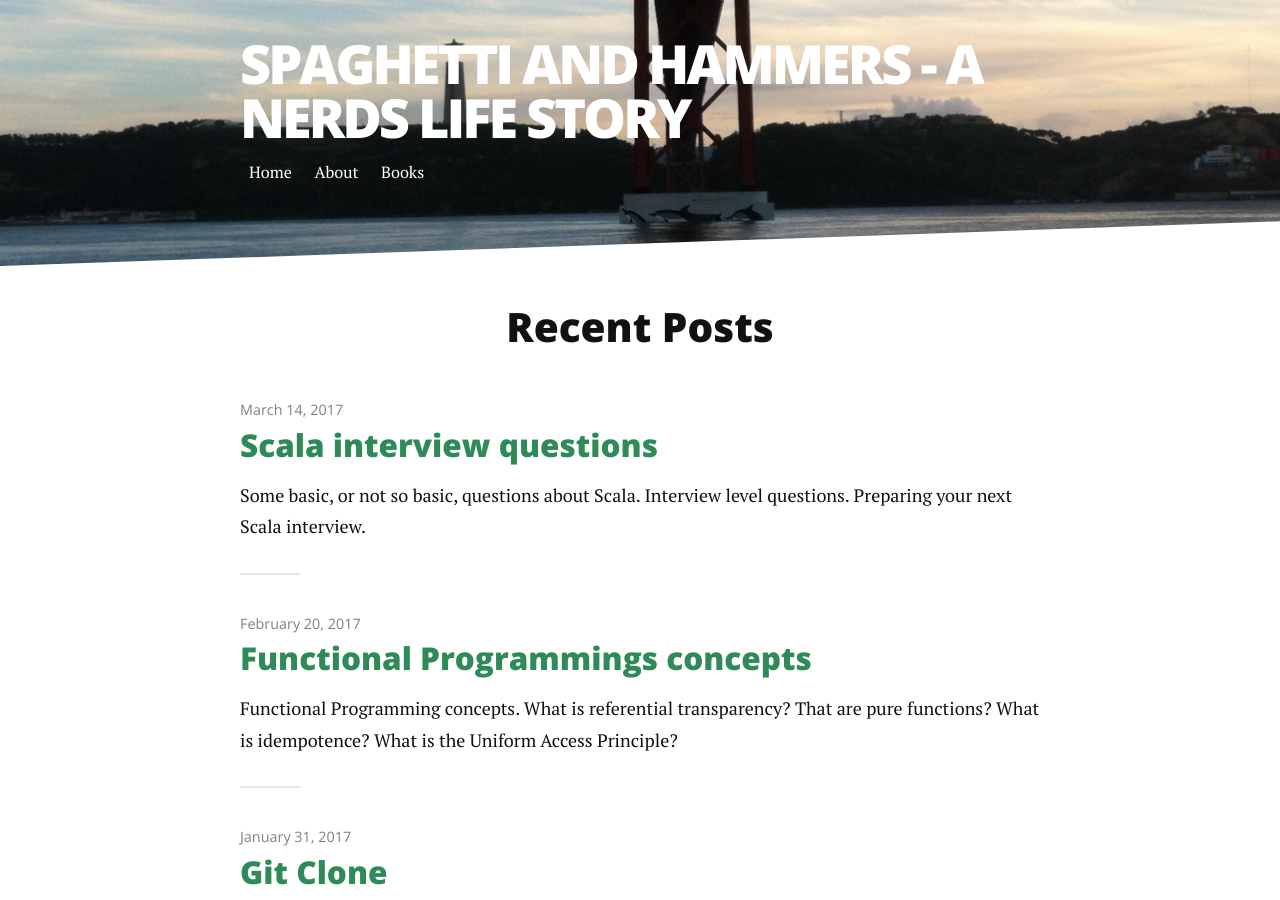
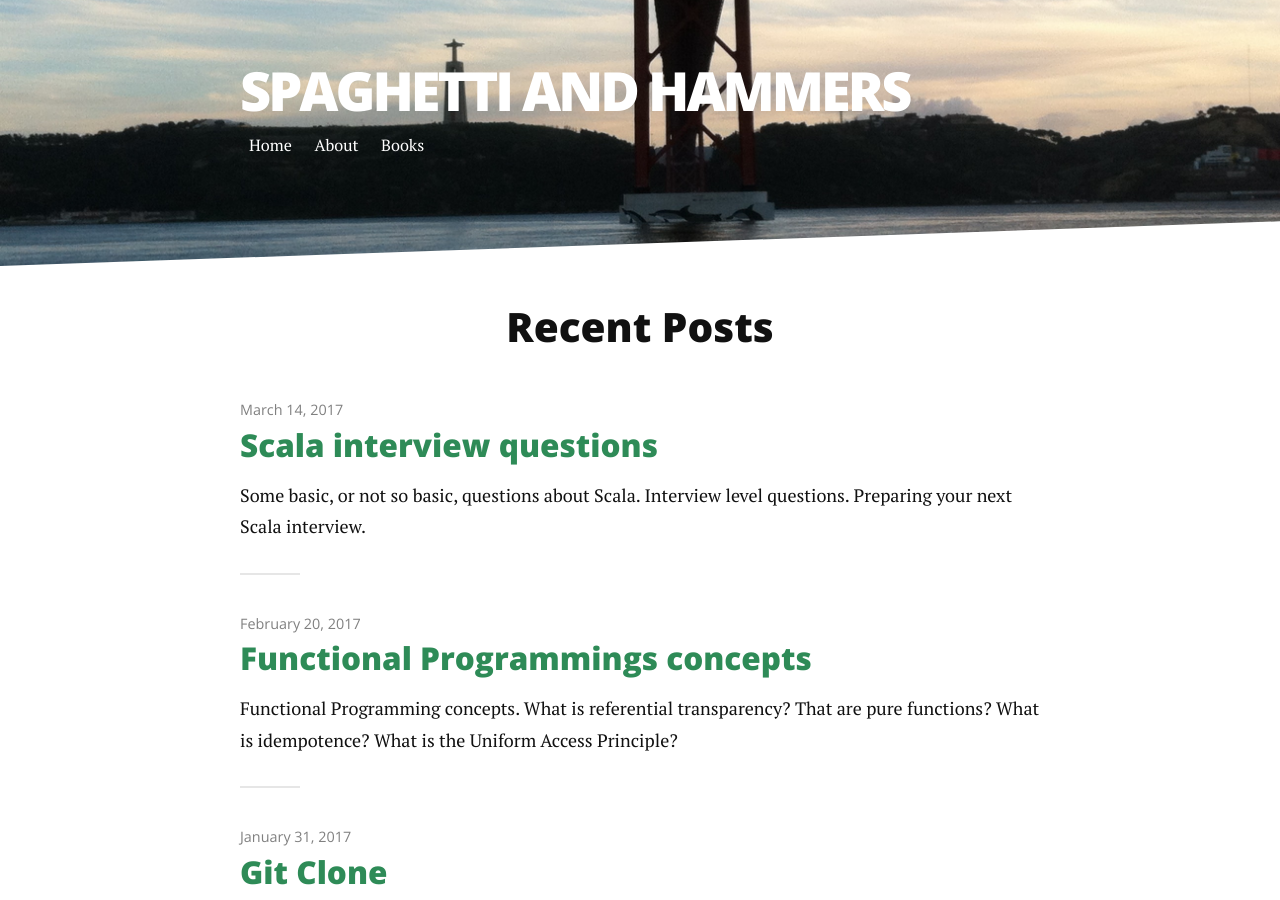
Before and after one commit to pedrorijo91/pedrorijo91.github.io, a Jekyll site: the page built from index.html, in a window 1280 px wide and 900 px high. Built offline with Jekyll 4.4.1, drawn with Linux system fonts in a browser that asks for light colours; nearby versions of some CDN libraries; the list of posts is cut into pages by our own code; comment, search, counter and statistics services are not loaded.

Commit message:
Fix page title

```diff
--- a/_config.yml
+++ b/_config.yml
@@ -1,4 +1,4 @@
-name: Spaghetti and Hammers - A nerds life story
+name: Spaghetti and Hammers
 description: Personal site of Pedro Rijo (@pedrorijo91). Writing about Scala, Functional Programming, git, and all programming stuff I find time to learn about.
 
 url: http://pedrorijo.com
```
